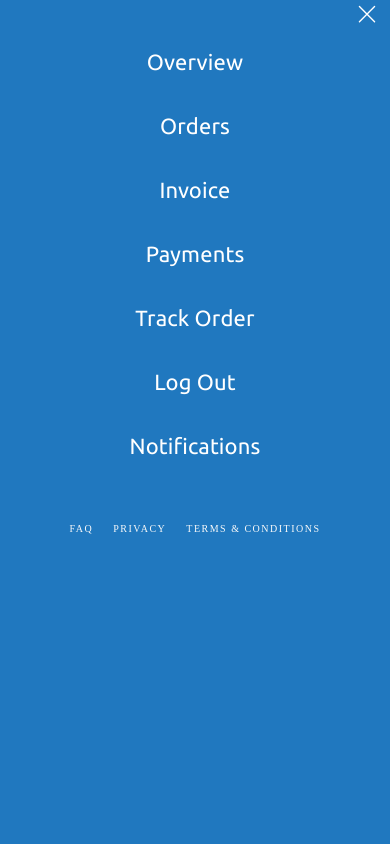
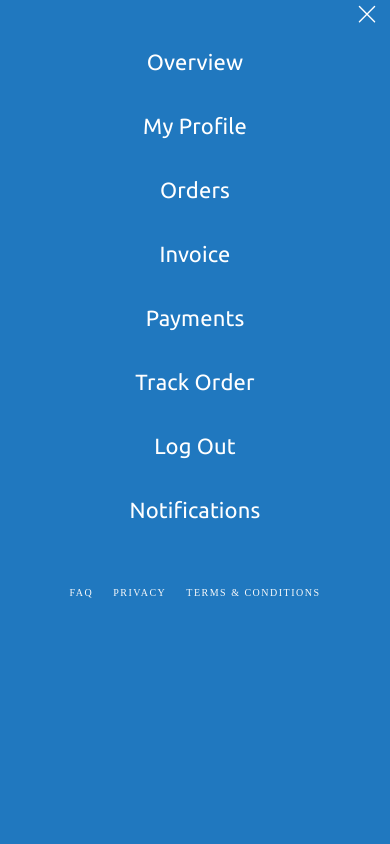
Before and after one commit to shariefzabi/project, a React (Create React App) app: page / in a window 390 px wide. Both pictures are taken after a click on the link 17 px from the left and 81 px from the top of the page. Shown: the top 844 px of the page. Built offline with nearby package versions, Linux system fonts and the light colour scheme.

Commit message:
added profile in menupage

```diff
--- a/src/modules/dashboard/components/sidebar/sidebar.js
+++ b/src/modules/dashboard/components/sidebar/sidebar.js
@@ -118,6 +118,7 @@ export default function Sidebar() {
                     <div>
                         <ul className="menupage">
                             <li><a>Overview</a></li>
+                            <li><a>My Profile</a></li>
                             <li><a>Orders</a></li>
                             <li><a>Invoice</a></li>
                             <li><a>Payments</a></li>
```
